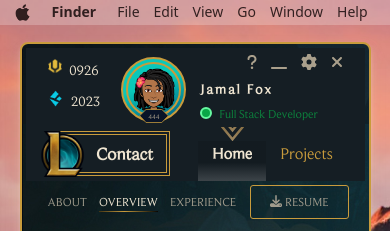
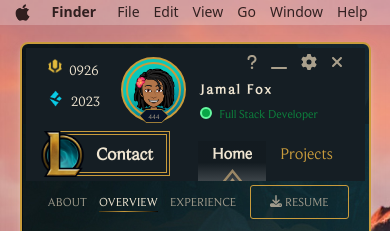
Before and after one commit to Jamalfox85/jamalfox-portfolio, a Vue app: page / in a window 390 px wide. Shown: the top 231 px of the page. Built offline with nearby package versions, Linux system fonts and the light colour scheme.

Commit message:
rotated active tab indicator

```diff
--- a/src/components/TopBar.vue
+++ b/src/components/TopBar.vue
@@ -374,8 +374,8 @@
     }
     .header-left {
       .activeLink::before {
-        top: -50% !important;
-        transform: scale(0.6) !important;
+        top: 50% !important;
+        transform: scale(0.6) rotate(180deg) !important;
       }
     }
     .heading-icons {
```
